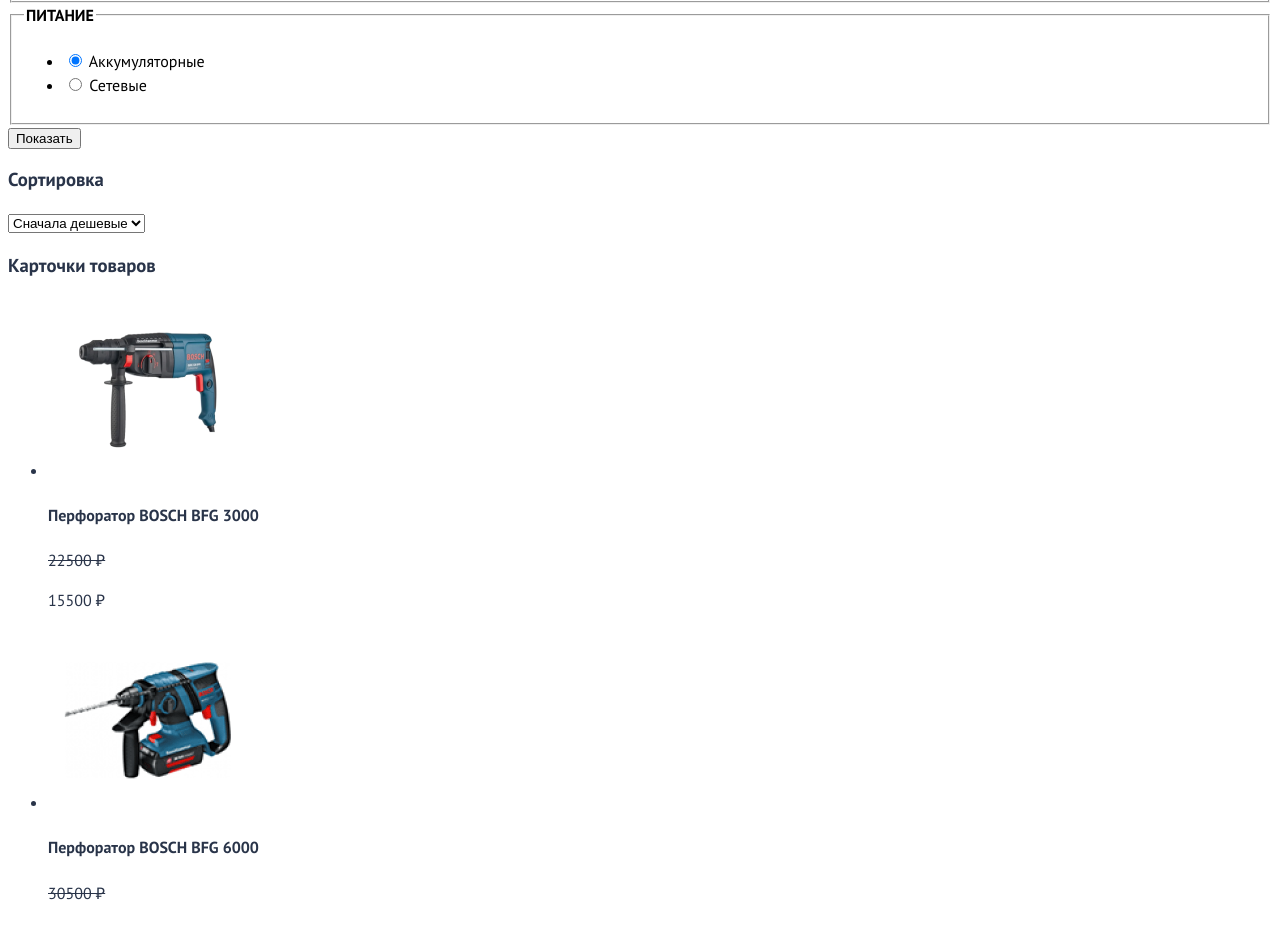
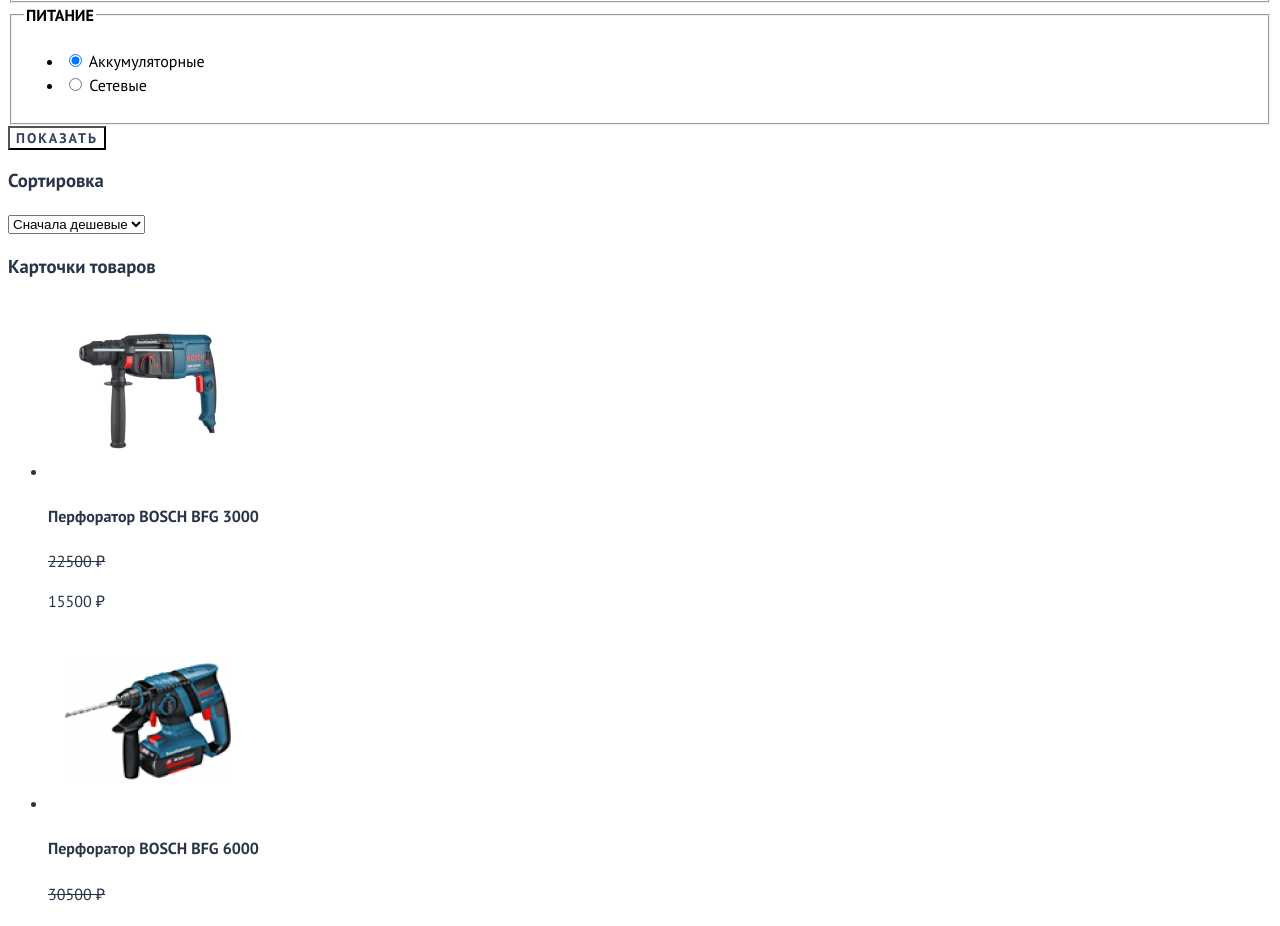
Before and after one commit to gr-sv/Technomart, a plain HTML site: page index.html in a window 1280 px wide. Shown: the part 1983-2909 px from the top of the page. Drawn offline with Linux system fonts and the light colour scheme; a web font is replaced by a local one.

Commit message:
Добавляет кнопку в фильтр

```diff
--- a/styles/styles.css
+++ b/styles/styles.css
@@ -224,3 +224,15 @@ body {
     font-size: 14px;
     line-height: 18px;
 }
+
+.catalog-filter-button {
+    font-family: "PT Sans", sans-serif;
+    font-weight: 700;
+    font-size: 14px;
+    line-height: 18px;
+    color: #32425C;
+    background-color: #FFFFFF;
+    text-align: center;
+    text-transform: uppercase;
+    letter-spacing: 2px;
+}
```
